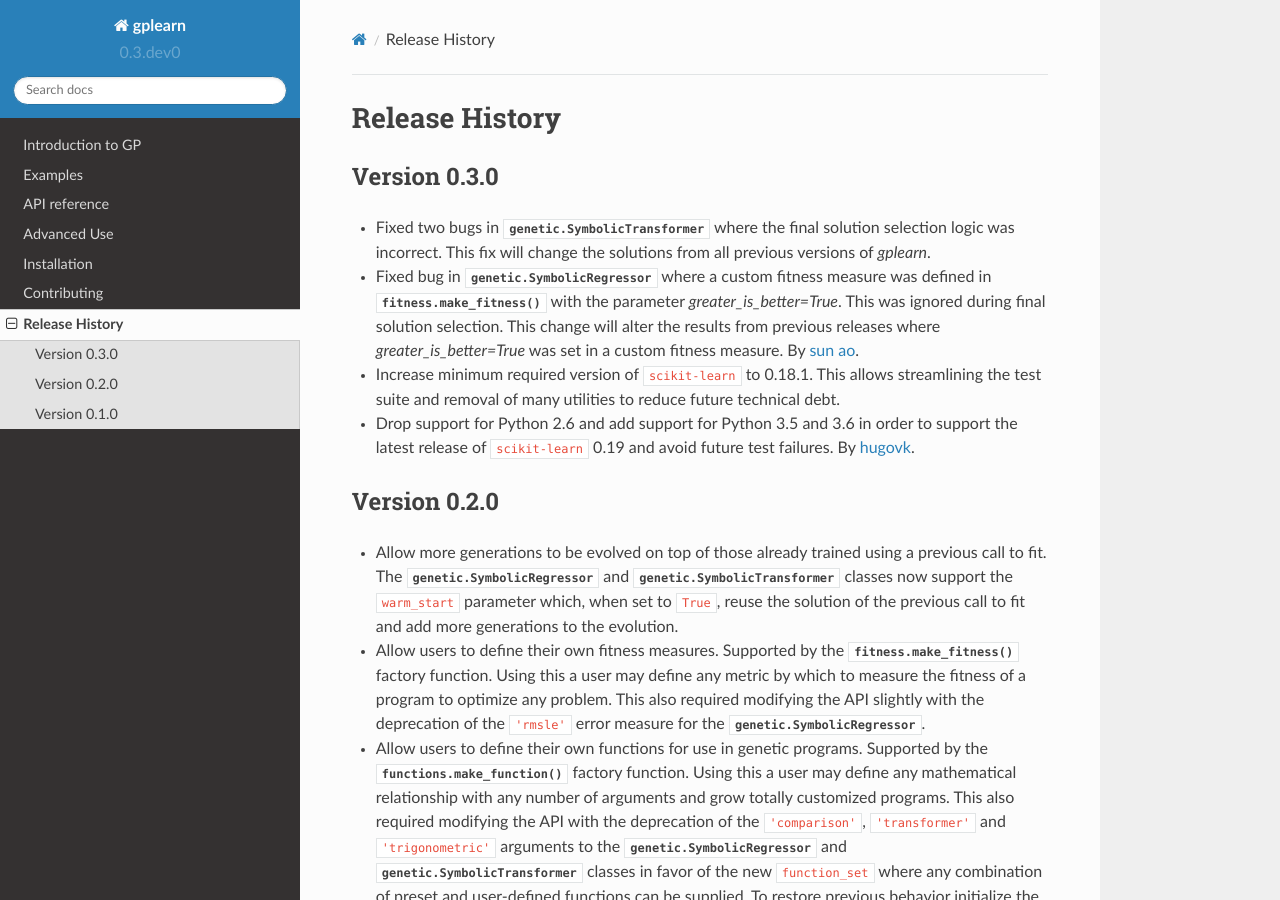
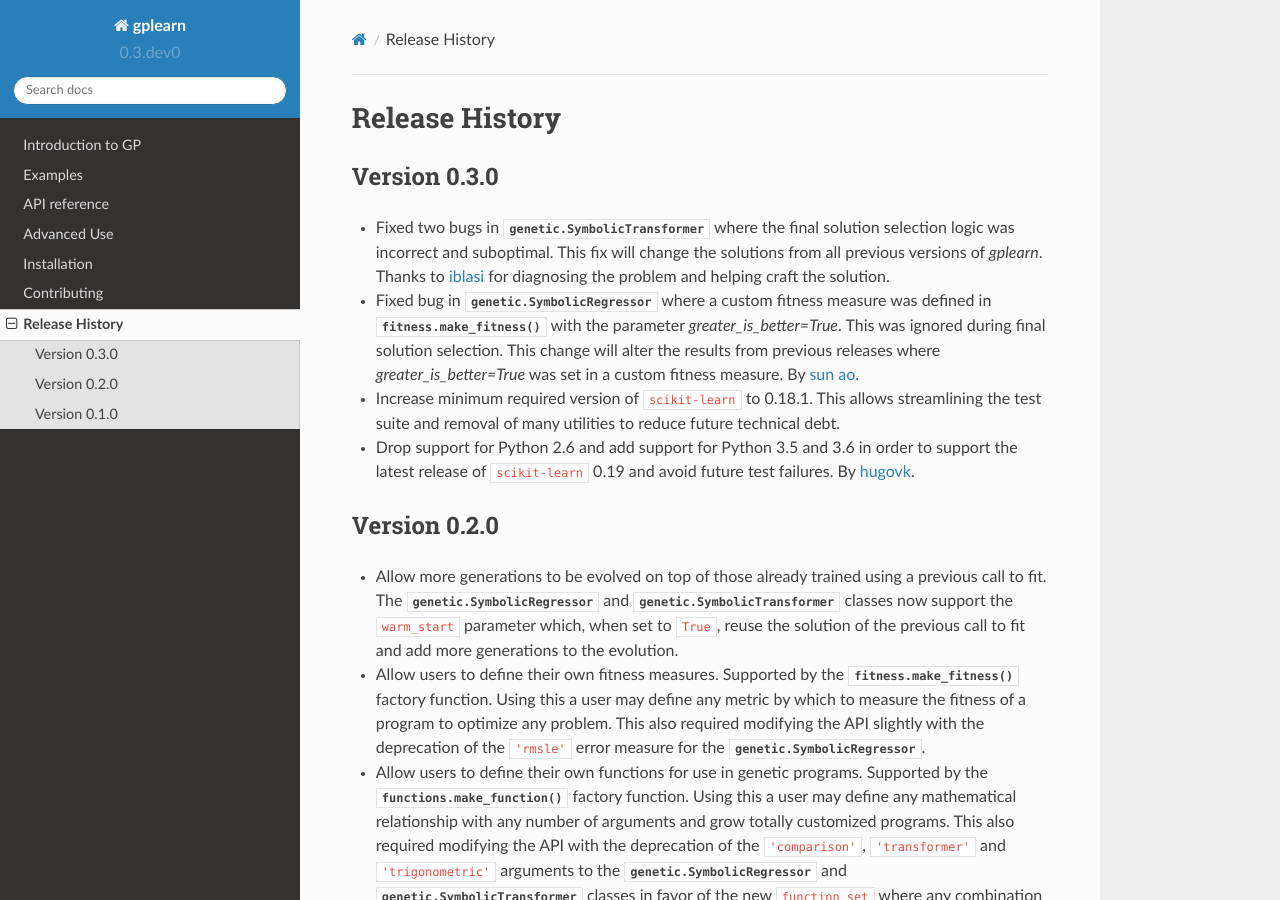
Before and after one commit to trevorstephens/gplearn, a Sphinx documentation site: the page built from doc/changelog.rst, in a window 1280 px wide and 900 px high. Built offline with Sphinx 7.4.7 and the Read the Docs theme 2.0.0, drawn with Linux system fonts in a browser that asks for light colours.

```diff
--- a/doc/changelog.rst
+++ b/doc/changelog.rst
@@ -8,8 +8,10 @@
 -------------
 
 - Fixed two bugs in :class:`genetic.SymbolicTransformer` where the final
-  solution selection logic was incorrect. This fix will change the solutions
-  from all previous versions of `gplearn`.
+  solution selection logic was incorrect and suboptimal. This fix will change
+  the solutions from all previous versions of `gplearn`. Thanks to
+  `iblasi <https://github.com/iblasi>`_ for diagnosing the problem and helping
+  craft the solution.
 - Fixed bug in :class:`genetic.SymbolicRegressor` where a custom fitness
   measure was defined in :func:`fitness.make_fitness()` with the parameter
   `greater_is_better=True`. This was ignored during final solution selection.
```
Also changed, not shown: 2 other files.
